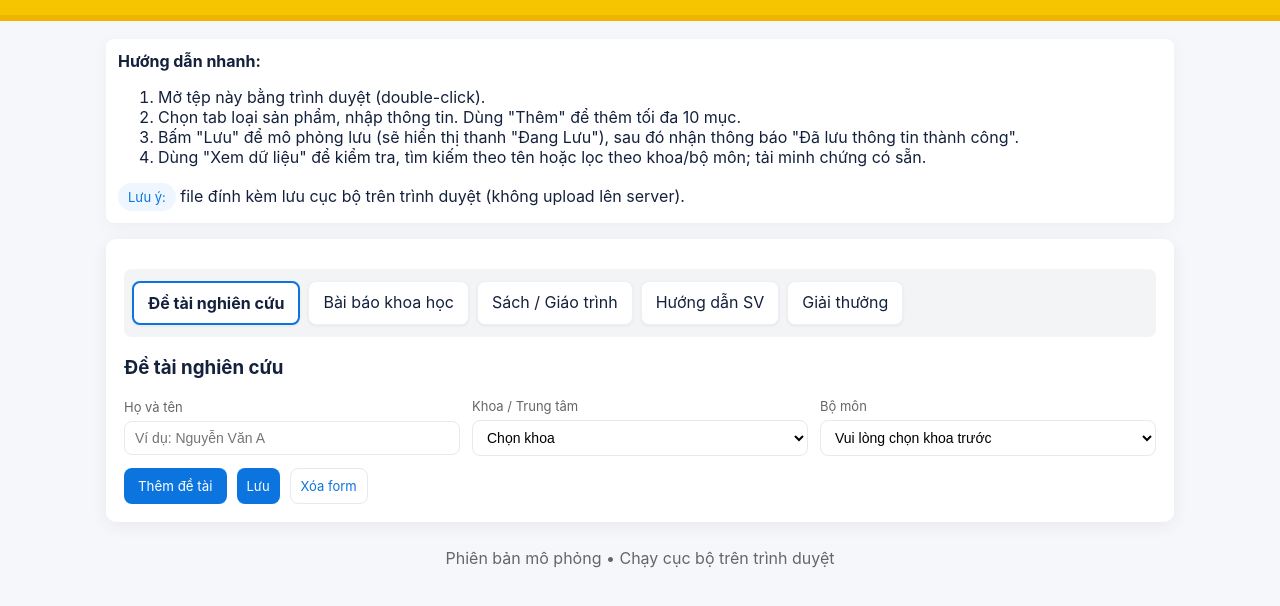
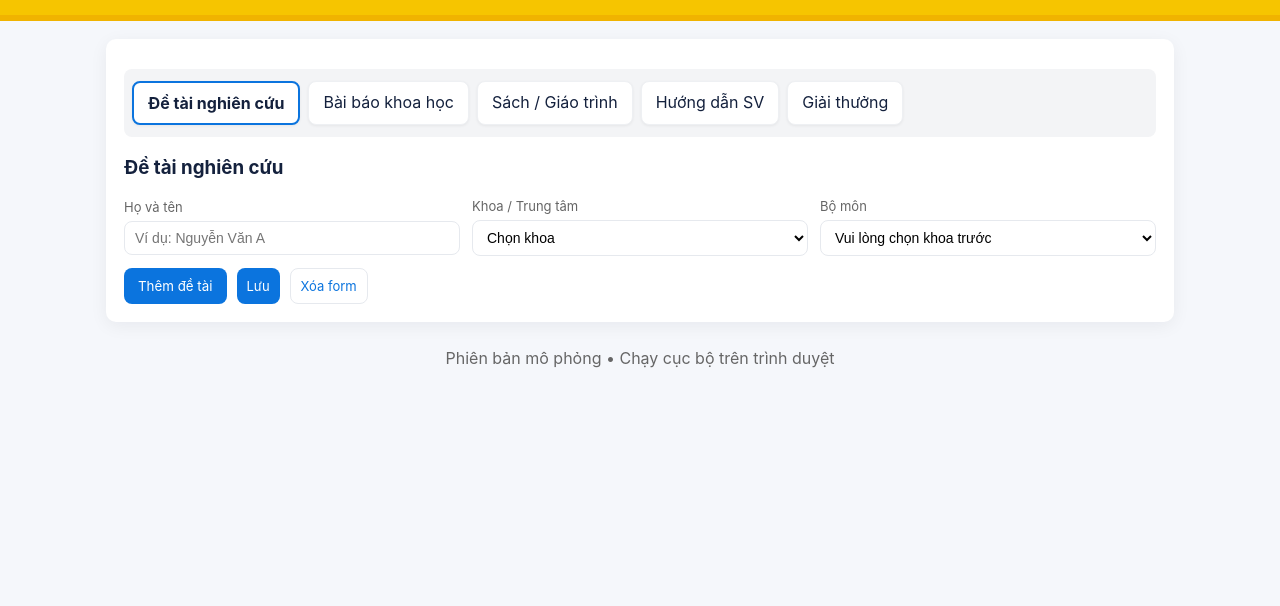
Before and after one commit to dotronggiap10-netizen/qlkh, a website: page public/index.html in a window 1280 px wide. Shown: the part 176-782 px from the top of the page. Drawn offline with Linux system fonts and the light colour scheme.

Commit message:
Cập nhật giao diện - bỏ thay đổi nhỏ

```diff
--- a/public/index.html
+++ b/public/index.html
@@ -246,17 +246,6 @@
 
   <!-- MAIN -->
   <main class="container" role="main">
-
-    <div class="instructions card">
-      <strong>Hướng dẫn nhanh:</strong>
-      <ol>
-        <li>Mở tệp này bằng trình duyệt (double-click).</li>
-        <li>Chọn tab loại sản phẩm, nhập thông tin. Dùng "Thêm" để thêm tối đa 10 mục.</li>
-        <li>Bấm "Lưu" để mô phỏng lưu (sẽ hiển thị thanh "Đang Lưu"), sau đó nhận thông báo "Đã lưu thông tin thành công".</li>
-        <li>Dùng "Xem dữ liệu" để kiểm tra, tìm kiếm theo tên hoặc lọc theo khoa/bộ môn; tải minh chứng có sẵn.</li>
-      </ol>
-      <div style="margin-top:8px"><span class="badge">Lưu ý:</span> file đính kèm lưu cục bộ trên trình duyệt (không upload lên server).</div>
-    </div>
 
     <div class="card">
       <div class="tabs" id="tabs">
```
